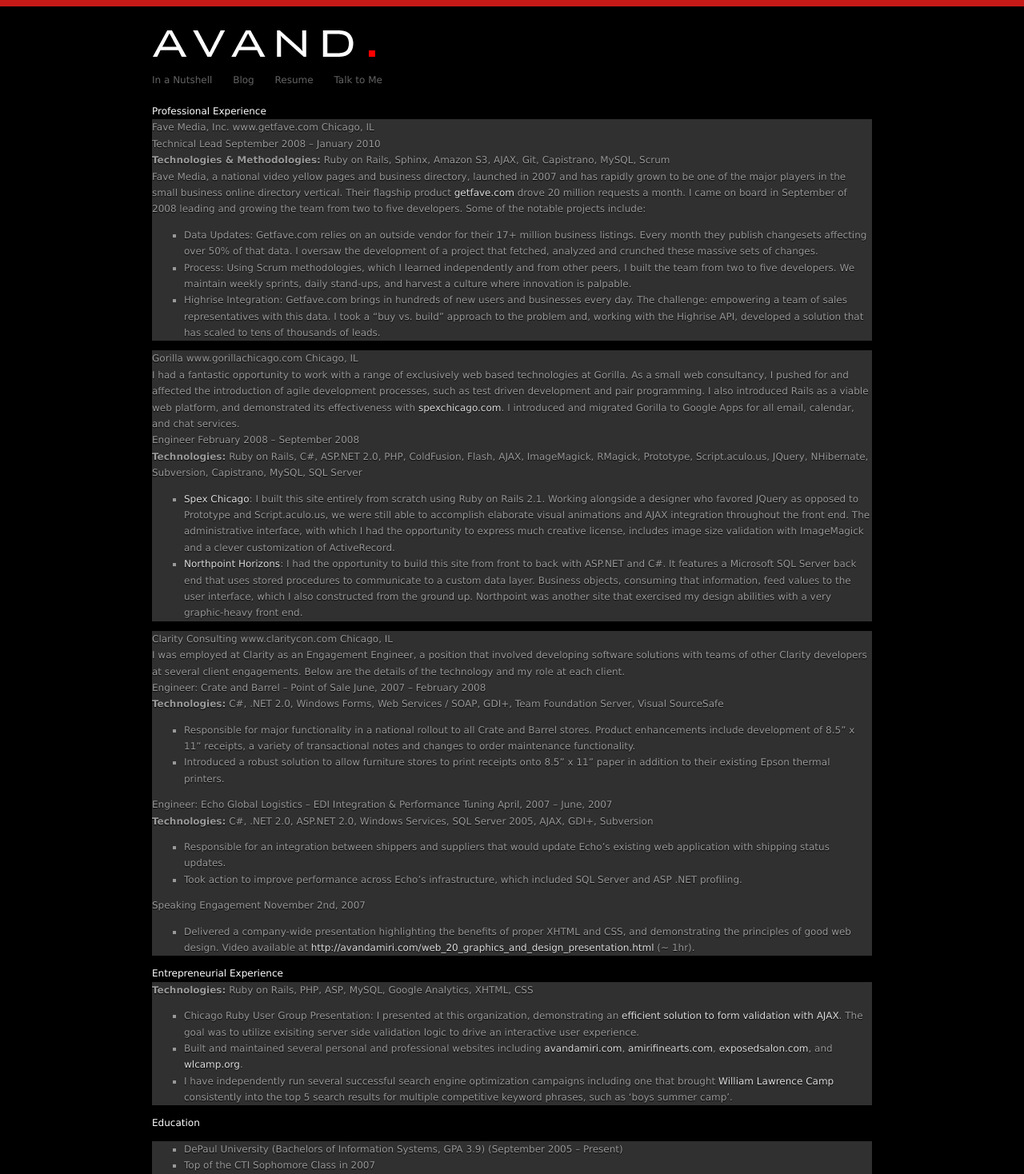
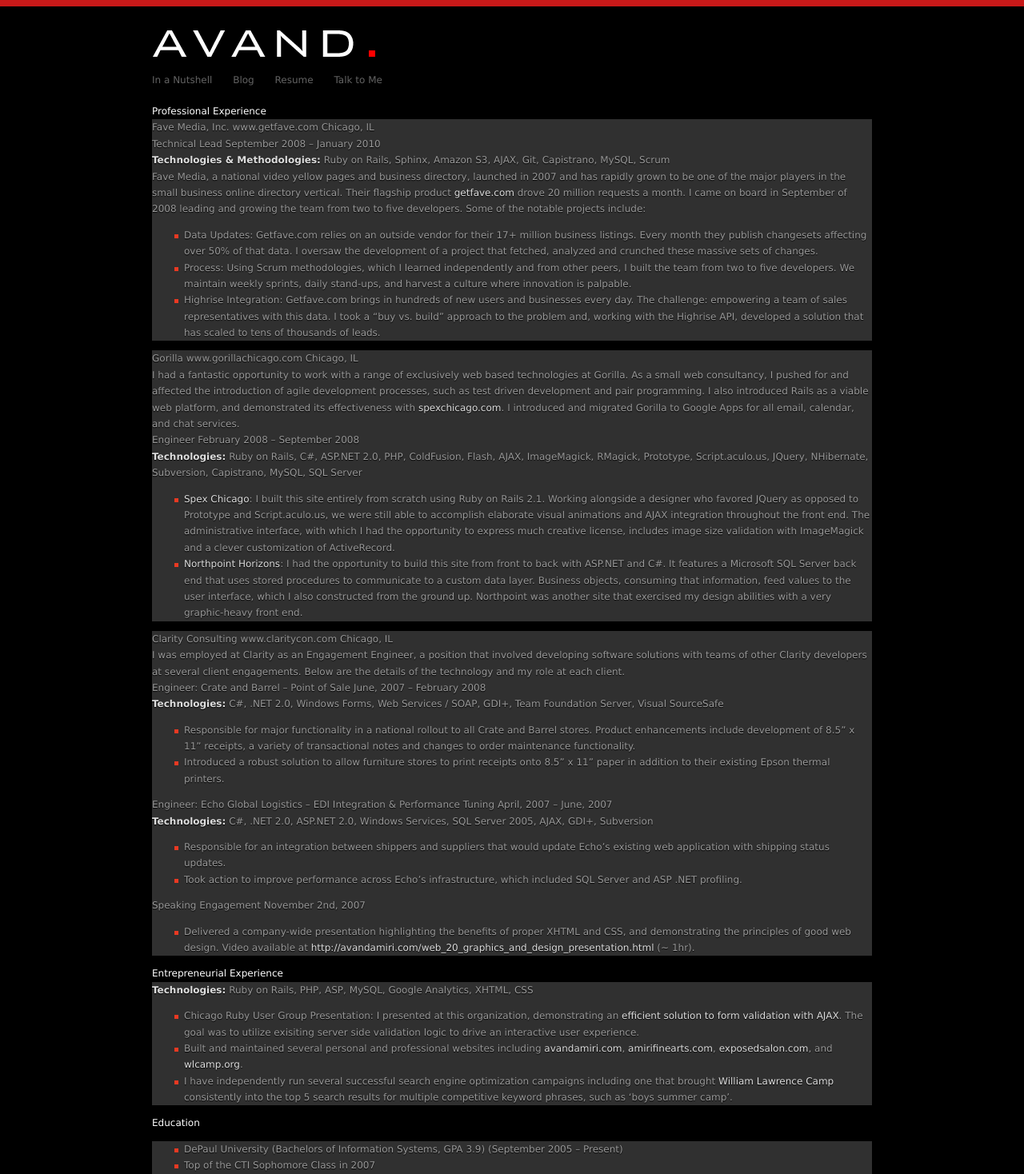
Before and after one commit to avand/avand.github.com, a Jekyll site: the page built from resume.html, in a window 1280 px wide. Shown: the whole page at 80% size. Built offline with Jekyll 4.4.1, drawn with Linux system fonts in a browser that asks for light colours; Markdown is read by kramdown in place of the engine named in the settings.

Commit message:
red bullets and white bold

```diff
--- a/stylesheets/common.css
+++ b/stylesheets/common.css
@@ -50,8 +50,8 @@
   font-family: "Courier New";
   font-size: 12px;
 }
-li {
-  list-style-type: square;
+ul li {
+  list-style-image: url("/images/common/red_square.png");
 }
 div#header,
 div#menu,
@@ -90,7 +90,8 @@
   color: #999999;
   text-shadow: 0 1px 1px #000000;
 }
-div#content div.box a {
+div#content div.box a,
+div#content div.box strong {
   color: #DDDDDD;
 }
 div#content div.box a:hover {
```
Also changed, not shown: images/common/red_square.png (added).
